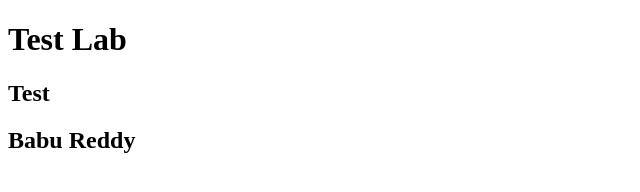
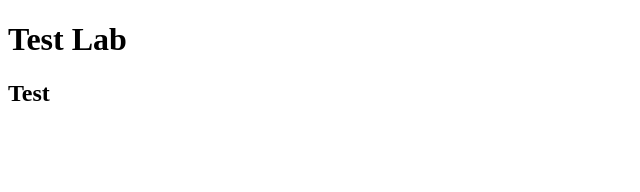
Before and after one commit to bmukkidi/WebDriverIO, a plain HTML site: page JavaScript/index.html in a window 1280 px wide. Shown: the whole page, without its empty margins (0-640 px from the left). Drawn offline with Linux system fonts and the light colour scheme.

Commit message:
Update index.html

```diff
--- a/JavaScript/index.html
+++ b/JavaScript/index.html
@@ -10,8 +10,6 @@
     <h1>Test Lab</h1>
     <h2>Test</h2>
 
-
-   <h2>Babu Reddy</h2>
     <script src = 'operators.js'></script>
 
 </body>
```
